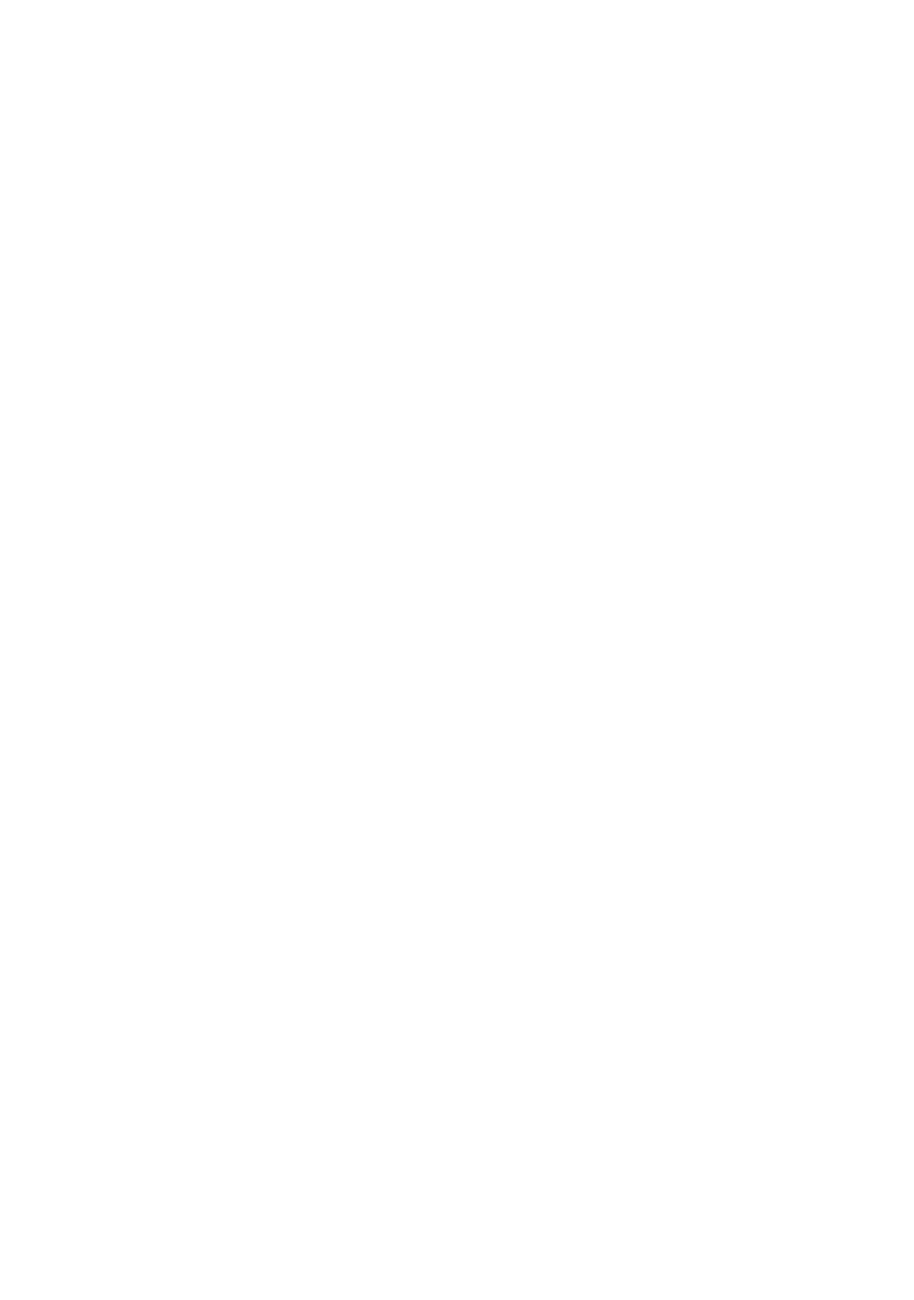
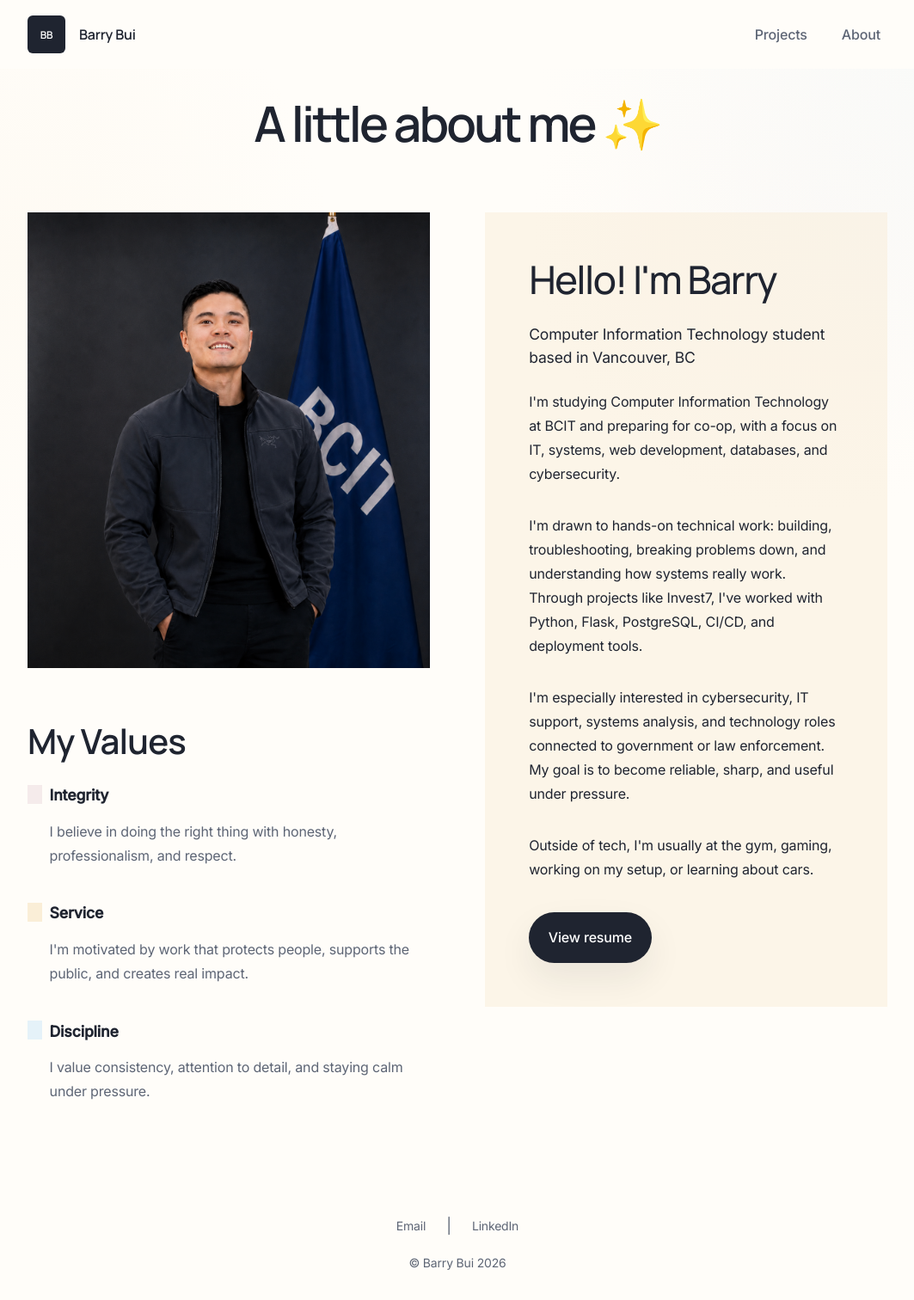
Before and after one commit to BCIT-BARRY/hellobarrybui, a Flask app: page /about in a window 1280 px wide. Before the commit the part shown is empty. Shown: the whole page at 86% size, without its empty margins (108-1171 px from the left). Before the commit the page ends 800 px from the top, so only its background shows below. Run offline with Flask 3, Linux system fonts and the light colour scheme.

Commit message:
2026-06-14 0107: add about

```diff
--- a/app/static/css/style.css
+++ b/app/static/css/style.css
@@ -1,4 +1,4 @@
-@import url("https://fonts.googleapis.com/css2?family=Inter:wght@400;500&family=Manrope:wght@200;600&display=swap");
+@import url("https://fonts.googleapis.com/css2?family=Inter:wght@400;500&family=Manrope:wght@500;600;700&display=swap");
 
 /* ── Reset ── */
 *,
@@ -31,19 +31,29 @@ body {
 
 /* ── Layout ── */
 .container {
-  max-width: 680px;
-  margin: 0 auto;
-  padding: 0 1.5rem;
+  width: min(100% - clamp(2rem, 5vw, 4rem), 62.5rem);
+  margin-inline: auto;
 }
 
 .page-shell {
   display: flex;
   flex-direction: column;
   min-height: 100vh;
+  overflow: clip;
 }
 
 .page-shell main {
   flex: 1;
+}
+
+/* ── Header ── */
+.site-header {
+  position: sticky;
+  top: 0;
+  z-index: 20;
+  backdrop-filter: blur(14px);
+  -webkit-backdrop-filter: blur(14px);
+  background: #fffdf9;
 }
 
 /* ── Nav ── */
@@ -51,25 +61,21 @@ body {
   display: flex;
   justify-content: space-between;
   align-items: center;
-  padding: 1.5rem 0;
-  max-width: 680px;
-  margin: 0 auto;
-  width: 100%;
-  padding-left: 1.5rem;
-  padding-right: 1.5rem;
+  min-height: 5rem;
+  gap: 1.5rem;
 }
 
 .site-nav__brand {
-  display: flex;
+  display: inline-flex;
   align-items: center;
-  gap: 10px;
+  gap: 1rem;
   text-decoration: none;
   color: #1f2430;
 }
 
 .site-nav__logo {
-  width: 30px;
-  height: 30px;
+  width: 2.75rem;
+  height: 2.75rem;
   border-radius: 6px;
   background: #1f2430;
   display: flex;
@@ -93,6 +99,7 @@ body {
 
 .site-nav__links {
   display: flex;
+  gap: 1.5rem;
 }
 
 .site-nav__links a {
@@ -104,56 +111,91 @@ body {
   letter-spacing: -0.16px;
   line-height: 28px;
   padding: 0 8px;
-  border-radius: 4px;
-  transition: background 0.15s;
+  isolation: isolate;
+  position: relative;
+  overflow: hidden;
+  display: inline-block;
 }
 
-.site-nav__links a:hover {
-  background: #e8f0fe;
+.site-nav__links a:before {
+  content: "";
+  inset-inline-start: 0;
+  pointer-events: none;
+  z-index: -1;
+  background: #e5f2f9;
+  width: 100%;
+  height: 70%;
+  transition: transform 0.18s;
+  position: absolute;
+  top: 50%;
+  transform: translate(-100%);
+}
+
+.site-nav__links a:hover:before {
+  transform: translate(0);
 }
 
 /* ── Footer ── */
 .site-footer {
-  border-top: 1px solid #e8e4dc;
-  padding: 2rem 1.5rem;
+  padding: 4rem 0 2rem;
+}
+
+.site-footer__wrap {
   text-align: center;
-  max-width: 680px;
-  margin: 0 auto;
-  width: 100%;
+  justify-items: center;
+  gap: 1rem;
+  display: grid;
 }
 
 .site-footer__links {
   display: flex;
   justify-content: center;
   align-items: center;
-  gap: 0.5rem;
-  margin-bottom: 0.4rem;
+  flex-wrap: wrap;
+  gap: 1rem;
+  color: #5d6575;
 }
 
 .site-footer__links a {
   font-family: Inter, sans-serif;
   font-size: 14px;
   font-weight: 400;
-  color: #5d6575;
+  color: inherit;
   text-decoration: none;
-  padding: 0 6px;
-  border-radius: 4px;
-  transition: background 0.15s;
+  padding: 0 8px;
+  isolation: isolate;
+  position: relative;
+  overflow: hidden;
+  display: inline-block;
 }
 
-.site-footer__links a:hover {
-  background: #e8f0fe;
+.site-footer__links a:before {
+  content: "";
+  inset-inline-start: 0;
+  pointer-events: none;
+  z-index: -1;
+  background: #e5f2f9;
+  width: 100%;
+  height: 70%;
+  transition: transform 0.18s;
+  position: absolute;
+  top: 50%;
+  transform: translate(-100%);
+}
+
+.site-footer__links a:hover:before {
+  transform: translate(0);
 }
 
 .site-footer__sep {
-  color: #c8cad0;
-  font-size: 14px;
+  color: #5d6575;
 }
 
 .site-footer__copy {
   font-family: Inter, sans-serif;
-  font-size: 13px;
+  font-size: 0.875rem;
   color: #5d6575;
+  line-height: 1.6;
 }
 
 /* ── WIP ── */
@@ -183,3 +225,186 @@ body {
   color: #5d6575;
   line-height: 1.75;
 }
+
+/* ── About ── */
+.about-hero {
+  text-align: center;
+  justify-content: center;
+  align-items: center;
+  gap: clamp(1rem, 2vw, 2rem);
+  padding-top: clamp(0.75rem, 2.5vw, 2rem);
+  padding-bottom: 0.5rem;
+  display: flex;
+}
+
+.about-title {
+  letter-spacing: -0.05em;
+  max-width: 18ch;
+  font-family: Manrope, "Helvetica Neue", Arial, sans-serif;
+  font-size: clamp(2.25rem, 1.65rem + 2.4vw, 4rem);
+  font-weight: 600;
+  line-height: 1.1;
+}
+
+.about-section {
+  padding: 4rem 0;
+}
+
+.about-layout {
+  align-items: start;
+  gap: clamp(3rem, 5vw, 6rem);
+  display: grid;
+  grid-template-columns: 1fr 1fr;
+}
+
+.about-left {
+  align-content: start;
+  gap: clamp(2rem, 4vw, 4rem);
+  display: grid;
+}
+
+.about-photo {
+  overflow: hidden;
+}
+
+.about-photo img {
+  width: 100%;
+  height: auto;
+}
+
+.about-values {
+  gap: 1.5rem;
+  display: grid;
+}
+
+.about-values-title {
+  letter-spacing: -0.02em;
+  font-family: Manrope, "Helvetica Neue", Arial, sans-serif;
+  font-size: clamp(2.1rem, 1.95rem + 0.7vw, 2.8rem);
+  font-weight: 600;
+  line-height: 1.2;
+}
+
+.about-value-list {
+  gap: clamp(2rem, 3vw, 3rem);
+  display: grid;
+}
+
+.about-value-item {
+  max-width: 30rem;
+}
+
+.about-value-item p {
+  margin-left: 1.6rem;
+  font-family: Inter, "Helvetica Neue", Arial, sans-serif;
+  font-size: 1rem;
+  color: #5d6575;
+  line-height: 1.75;
+  margin-top: 0;
+}
+
+.about-value-heading {
+  margin-bottom: 0.75rem;
+  margin-left: 1.6rem;
+  font-family: Inter, "Helvetica Neue", Arial, sans-serif;
+  font-size: 1.1rem;
+  font-weight: 700;
+  position: relative;
+}
+
+.about-value-heading:before {
+  content: "";
+  width: 1.05rem;
+  height: 1.4rem;
+  position: absolute;
+  top: 0.15rem;
+  left: -1.6rem;
+}
+
+.about-value-heading--pink:before {
+  background: #f5ebeb;
+}
+.about-value-heading--yellow:before {
+  background: #faeed7;
+}
+.about-value-heading--blue:before {
+  background: #e5f2f9;
+}
+
+.about-bio {
+  background: #faeed780;
+  align-content: start;
+  gap: 1.5rem;
+  padding: clamp(3rem, 4vw, 6rem);
+  display: grid;
+}
+
+.about-bio-title {
+  letter-spacing: -0.035em;
+  font-family: Manrope, "Helvetica Neue", Arial, sans-serif;
+  font-size: clamp(2.2rem, 1.95rem + 1.1vw, 3.2rem);
+  font-weight: 500;
+  line-height: 1.2;
+}
+
+.about-bio-subtitle {
+  color: #1f2430;
+  font-family: Inter, "Helvetica Neue", Arial, sans-serif;
+  font-size: clamp(1rem, 0.96rem + 0.17vw, 1.125rem);
+  font-weight: 400;
+  line-height: 1.5;
+  letter-spacing: -0.16px;
+}
+
+.about-bio-body {
+  gap: clamp(1.5rem, 2.5vw, 3rem);
+  display: grid;
+}
+
+.about-bio-body p {
+  margin: 0;
+  font-family: Inter, "Helvetica Neue", Arial, sans-serif;
+  font-size: 1rem;
+  color: #1f2430;
+  line-height: 1.75;
+  letter-spacing: -0.16px;
+}
+
+.about-resume-btn {
+  justify-self: start;
+  margin-top: 0.75rem;
+  border: 1px solid transparent;
+  border-radius: 999px;
+  justify-content: center;
+  align-items: center;
+  gap: 0.75rem;
+  padding: 0.9rem 1.35rem;
+  font-family: Inter, "Helvetica Neue", Arial, sans-serif;
+  font-size: 1rem;
+  font-weight: 500;
+  display: inline-flex;
+  color: #fff;
+  background: #1f2430;
+  box-shadow: 0 18px 40px #1f243014;
+  text-decoration: none;
+  transition: transform 0.2s;
+}
+
+.about-resume-btn:hover {
+  transform: translateY(-1px);
+}
+
+@media (max-width: 56rem) {
+  .about-layout {
+    grid-template-columns: 1fr;
+  }
+
+  .about-hero {
+    flex-direction: column;
+    padding-top: 0.75rem;
+  }
+
+  .about-title {
+    max-width: 14ch;
+  }
+}
--- a/app/templates/about.html
+++ b/app/templates/about.html
@@ -0,0 +1,52 @@
+{% extends "base.html" %}
+
+{% block title %}About | Barry Bui{% endblock title %}
+
+{% block content %}
+
+<section class="about-hero">
+  <h1 class="about-title">A little about me ✨</h1>
+</section>
+
+<section class="about-section">
+  <div class="about-layout">
+
+    <div class="about-left">
+      <div class="about-photo">
+        <img src="{{ url_for('static', filename='images/barry.jpg') }}" alt="Barry Bui" />
+      </div>
+      <section class="about-values" aria-labelledby="about-values">
+        <h2 class="about-values-title" id="about-values">My Values</h2>
+        <div class="about-value-list">
+          <article class="about-value-item">
+            <h3 class="about-value-heading about-value-heading--pink">Integrity</h3>
+            <p>I believe in doing the right thing with honesty, professionalism, and respect.</p>
+          </article>
+          <article class="about-value-item">
+            <h3 class="about-value-heading about-value-heading--yellow">Service</h3>
+            <p>I'm motivated by work that protects people, supports the public, and creates real impact.</p>
+          </article>
+          <article class="about-value-item">
+            <h3 class="about-value-heading about-value-heading--blue">Discipline</h3>
+            <p>I value consistency, attention to detail, and staying calm under pressure.</p>
+          </article>
+        </div>
+      </section>
+    </div>
+
+    <section class="about-bio" aria-labelledby="about-intro">
+      <h2 class="about-bio-title" id="about-intro">Hello! I'm Barry</h2>
+      <p class="about-bio-subtitle">Computer Information Technology student based in Vancouver, BC</p>
+      <div class="about-bio-body">
+        <p>I'm studying Computer Information Technology at BCIT and preparing for co-op, with a focus on IT, systems, web development, databases, and cybersecurity.</p>
+        <p>I'm drawn to hands-on technical work: building, troubleshooting, breaking problems down, and understanding how systems really work. Through projects like Invest7, I've worked with Python, Flask, PostgreSQL, CI/CD, and deployment tools.</p>
+        <p>I'm especially interested in cybersecurity, IT support, systems analysis, and technology roles connected to government or law enforcement. My goal is to become reliable, sharp, and useful under pressure.</p>
+        <p>Outside of tech, I'm usually at the gym, gaming, working on my setup, or learning about cars.</p>
+      </div>
+      <a class="about-resume-btn" href="{{ url_for('static', filename='files/barry-resume.pdf') }}" rel="noreferrer noopener" target="_blank">View resume</a>
+    </section>
+
+  </div>
+</section>
+
+{% endblock content %}
--- a/app/templates/base.html
+++ b/app/templates/base.html
@@ -10,6 +10,8 @@
 <body>
   <div class="page-shell">
 
+    <header class="site-header">
+      <div class="container">
         <nav class="site-nav">
           <a class="site-nav__brand" href="{{ url_for('main.index') }}">
             <div class="site-nav__logo">BB</div>
@@ -20,18 +22,24 @@
             <a href="{{ url_for('main.about') }}">About</a>
           </div>
         </nav>
+      </div>
+    </header>
 
     <main class="container">
       {% block content %}{% endblock content %}
     </main>
 
     <footer class="site-footer">
+      <div class="container">
+        <div class="site-footer__wrap">
           <div class="site-footer__links">
             <a href="mailto:bbui11@my.bcit.ca">Email</a>
-        <span class="site-footer__sep">|</span>
-        <a href="https://www.linkedin.com/in/barrybui/" target="_blank">LinkedIn</a>
+            <span class="site-footer__sep" aria-hidden="true">|</span>
+            <a href="https://www.linkedin.com/in/barrybui/" rel="noreferrer noopener" target="_blank">LinkedIn</a>
           </div>
-      <div class="site-footer__copy">© Barry Bui 2026</div>
+          <p class="site-footer__copy">© Barry Bui 2026</p>
+        </div>
+      </div>
     </footer>
 
   </div>
```
Also changed, not shown: app/static/images/barry.jpg (added). Lines whose indentation alone changed are shown as unchanged.
